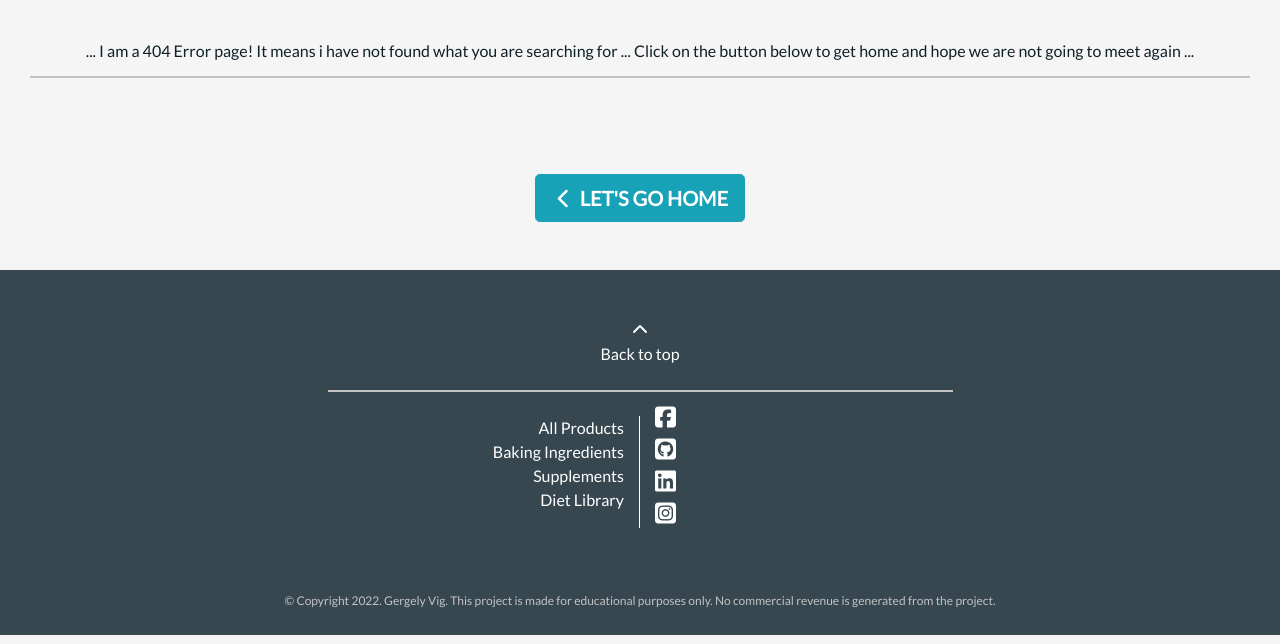
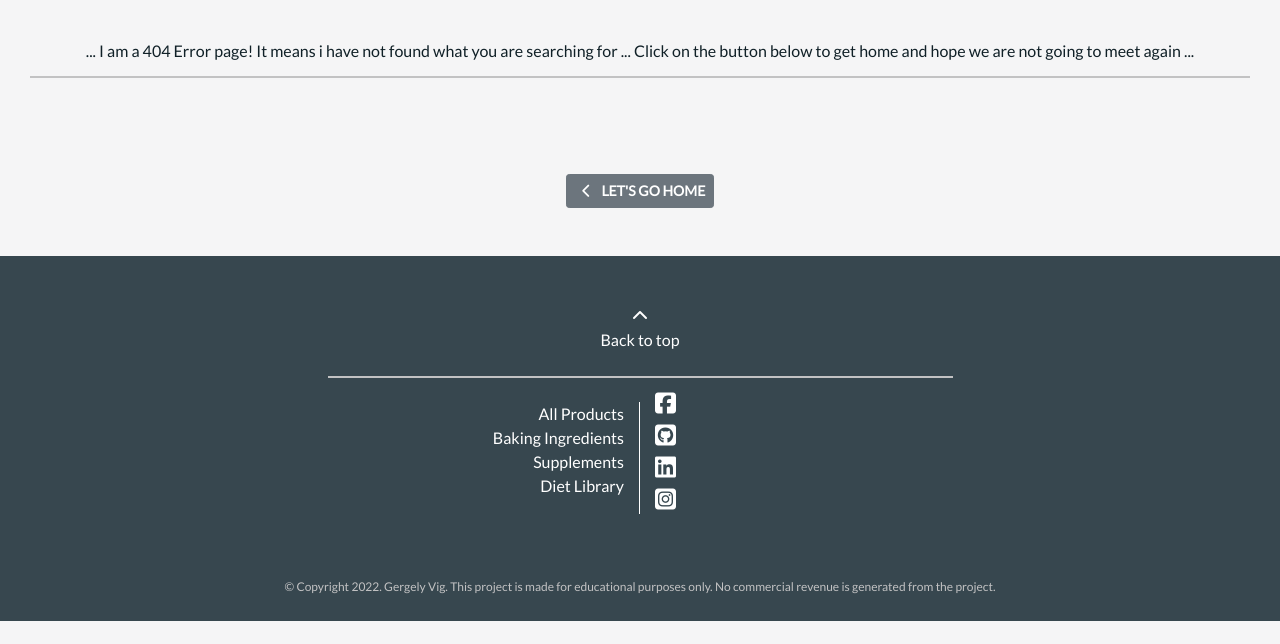
Before and after one commit to Code-Institute-Submissions/szomoru-MP4-DietPantry_MarResub, a Django app: template templates/404.html in a window 1280 px wide. Shown: the part 156-800 px from the top of the page. Run offline with Django 3.2, Linux system fonts and the light colour scheme; the template is opened without the code that fills it, so the values that code supplies are empty; some libraries are stand-ins or nearby versions.

Commit message:
refactoring error pages

```diff
--- a/templates/404.html
+++ b/templates/404.html
@@ -17,7 +17,7 @@
                 ...
                 Click on the button below to get home and hope we are not going to meet again ...</h1>
             <hr class="mb-5">
-            <a class="btn btn-info btn-lg mt-5" href="{% url 'home' %}">
+            <a class="btn btn-secondary btn-sm mt-5" href="{% url 'home' %}">
                 <span class="icon">
                     <i class="fas fa-chevron-left"></i>
                 </span>
--- a/templates/500.html
+++ b/templates/500.html
@@ -16,7 +16,7 @@
             <h1 class="error-font my-3">... I am a 500 Error page! ...
                 Click on the button below to get home and hope we are not going to meet again ...</h1>
             <hr class="mb-5">
-            <a class="btn btn-info btn-lg  mt-5" href="{% url 'home' %}">
+            <a class="btn btn-secondary btn-sm  mt-5" href="{% url 'home' %}">
                 <span class="icon">
                     <i class="fas fa-chevron-left"></i>
                 </span>
```
